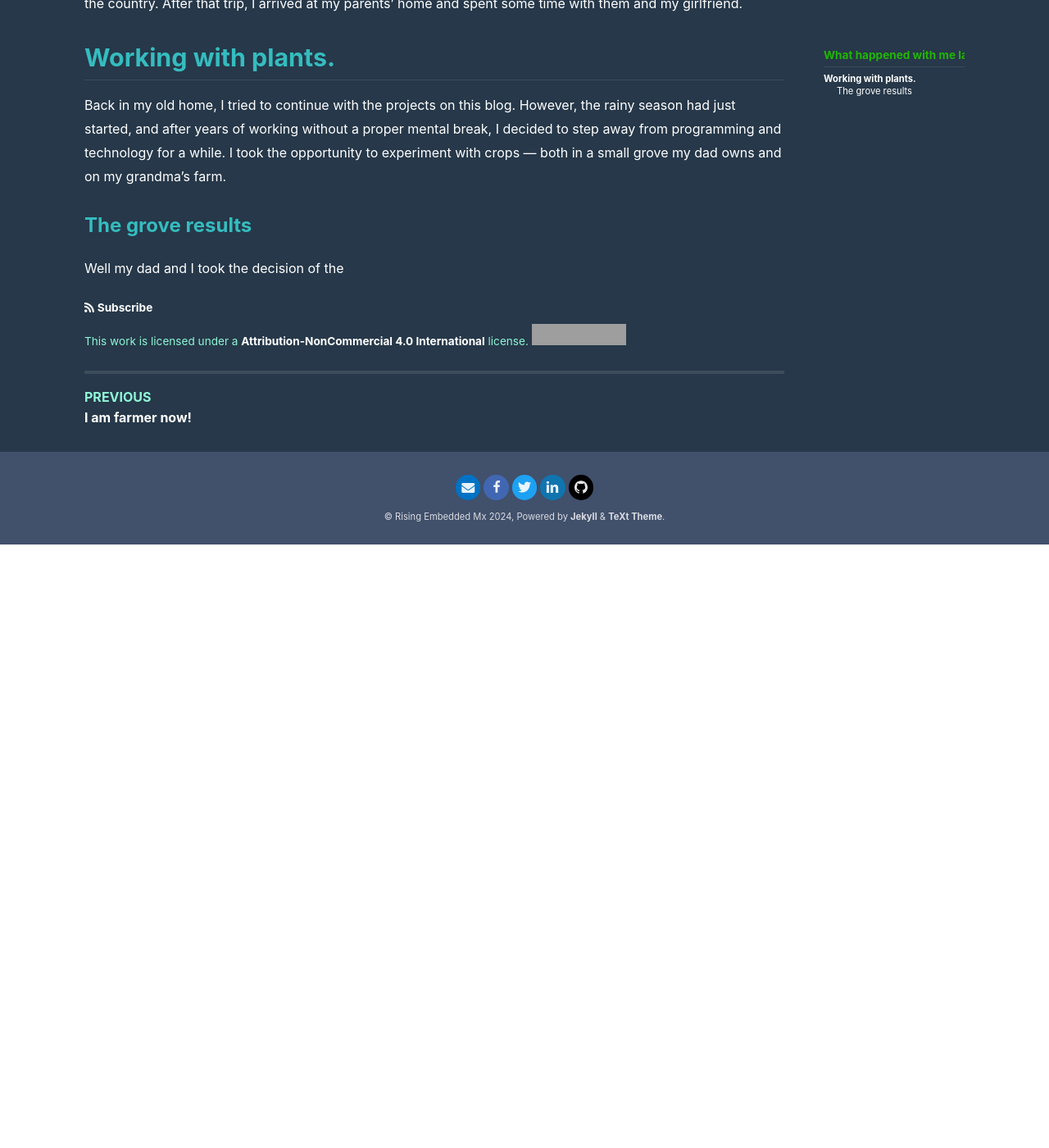
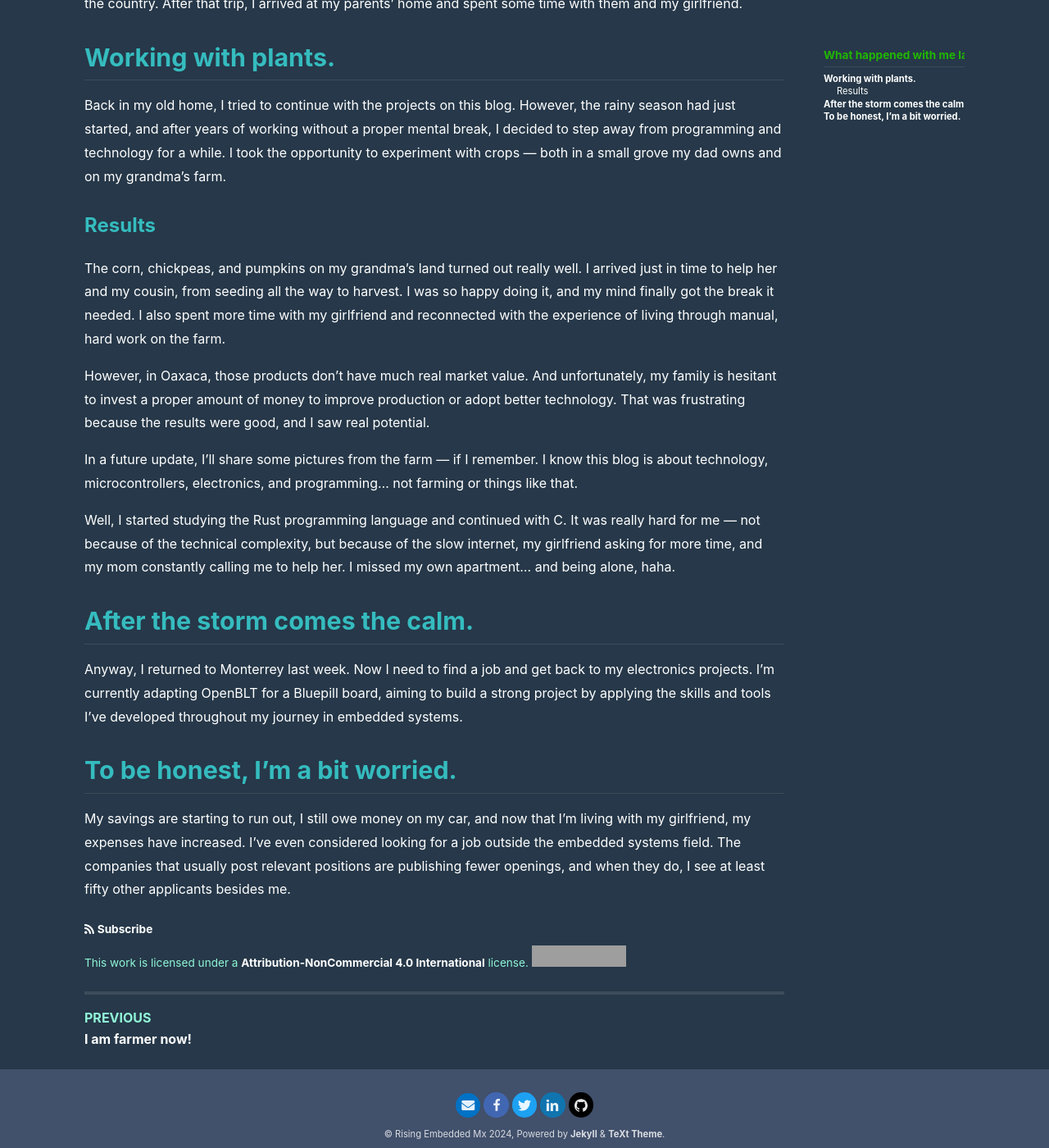
Before and after one commit to razielgdn/risingembeddedmx, a Jekyll site: the page built from projects/_posts/2025-05-04-sabatic.md, in a window 1280 px wide and 1400 px high, scrolled down 736 px. Shown: the whole window at 82% size. Built offline with Jekyll 4.4.1, drawn with Linux system fonts in a browser that asks for light colours; nearby versions of some CDN libraries; grey boxes are pictures that could not be loaded.

Commit message:
Documentation and posting about openBLT project running in a bluepill board with STM32F103C8TX

```diff
--- a/projects/_posts/2025-05-04-sabatic.md
+++ b/projects/_posts/2025-05-04-sabatic.md
@@ -22,5 +22,20 @@ After that trip, I arrived at my parents' home and spent some time with them and
 Back in my old home, I tried to continue with the projects on this blog. However, the rainy season had just started, and after years of working without a proper mental break, I decided to step away from programming and technology for a while.
 I took the opportunity to experiment with crops — both in a small grove my dad owns and on my grandma’s farm.
 
-### The grove results
-Well my dad and I took the decision of the
+### Results
+The corn, chickpeas, and pumpkins on my grandma’s land turned out really well. I arrived just in time to help her and my cousin, from seeding all the way to harvest. I was so happy doing it, and my mind finally got the break it needed. I also spent more time with my girlfriend and reconnected with the experience of living through manual, hard work on the farm.
+
+However, in Oaxaca, those products don’t have much real market value. And unfortunately, my family is hesitant to invest a proper amount of money to improve production or adopt better technology. That was frustrating because the results were good, and I saw real potential.
+
+In a future update, I’ll share some pictures from the farm — if I remember.
+I know this blog is about technology, microcontrollers, electronics, and programming… not farming or things like that.
+
+Well, I started studying the Rust programming language and continued with C. It was really hard for me — not because of the technical complexity, but because of the slow internet, my girlfriend asking for more time, and my mom constantly calling me to help her.
+I missed my own apartment… and being alone, haha.
+
+## After the storm comes the calm.
+Anyway, I returned to Monterrey last week. Now I need to find a job and get back to my electronics projects.
+I’m currently adapting OpenBLT for a Bluepill board, aiming to build a strong project by applying the skills and tools I’ve developed throughout my journey in embedded systems.
+
+## To be honest, I’m a bit worried.
+My savings are starting to run out, I still owe money on my car, and now that I’m living with my girlfriend, my expenses have increased. I’ve even considered looking for a job outside the embedded systems field. The companies that usually post relevant positions are publishing fewer openings, and when they do, I see at least fifty other applicants besides me.
```
Also changed, not shown: projects/_posts/2024-09-18-nowIamFarmer.md (+0 -1 lines), projects/_projects/en/1-openblt/1.2-open-blt.md (+1 -9 lines), projects/_projects/en/notes/STM-configs.md (added, +7 -0 lines), projects/_projects/en/notes/linux-configs.md (added, +14 -0 lines), assets/images/openblt/01timer.png (deleted), assets/images/openblt/02timer.png (deleted).
